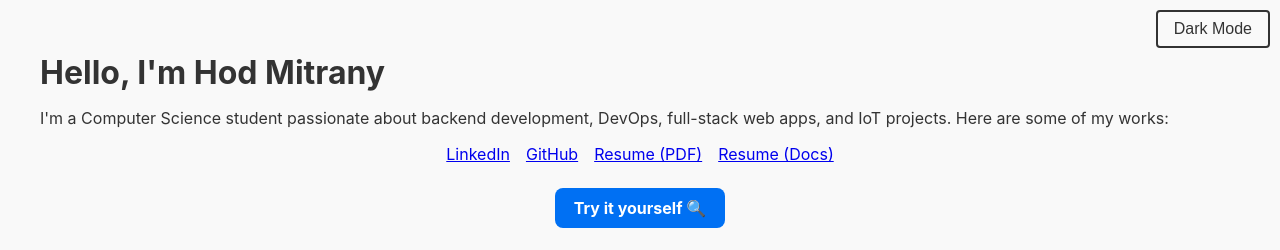
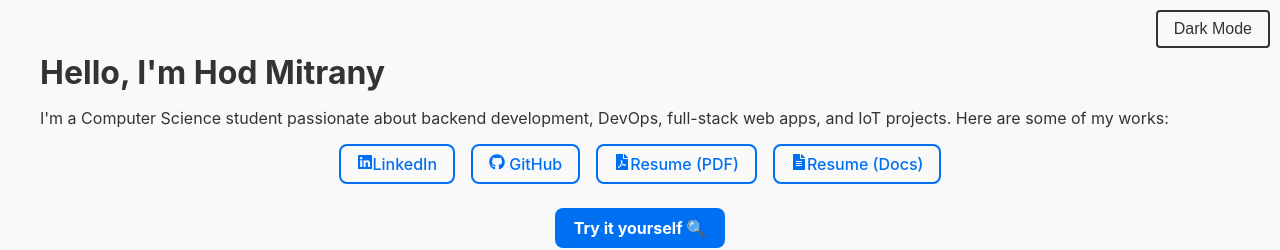
Before and after one commit to hod25/Portfolio, a Next.js app: page /v1 in a window 1280 px wide. Shown: the top 250 px of the page. Built offline with nearby package versions, Linux system fonts and the light colour scheme; no server answers.

Commit message:
react-icons

```diff
--- a/package.json
+++ b/package.json
@@ -12,7 +12,8 @@
         "marked": "^15.0.11",
         "next": "latest",
         "react": "latest",
-        "react-dom": "latest"
+        "react-dom": "latest",
+        "react-icons": "^5.5.0"
     },
     "devDependencies": {
         "@types/marked": "^5.0.2",
--- a/pages/v1/index.tsx
+++ b/pages/v1/index.tsx
@@ -3,7 +3,7 @@
 import Head from 'next/head';
 import { useState, useEffect } from 'react';
 import ReadmeViewer from '../../components/ReadmeViewer';
-
+import { FaLinkedin, FaGithub, FaFilePdf, FaFileAlt } from 'react-icons/fa';
 import RepoCard from "../../components/RepoCard";
 import { fetchRepos } from "../../lib/github";
 
@@ -71,10 +71,10 @@ export default function Home() {
         <h1>Hello, I'm Hod Mitrany</h1>
         <p>I'm a Computer Science student passionate about backend development, DevOps, full-stack web apps, and IoT projects. Here are some of my works:</p>
         <div className="profile-links">
-          <a href="https://www.linkedin.com/in/hod-mitrany/" target="_blank">LinkedIn</a>
-          <a href="https://github.com/hod25" target="_blank" rel="noopener noreferrer">GitHub</a>
-          <a href="/Hod_Mitrany_CV.pdf" target="_blank">Resume (PDF)</a>
-          <a href="https://docs.google.com/document/d/1oCLnmsEQrpIXQk7-LObgFLzX1nPyVlUW/edit?usp=sharing&ouid=100594456677724045614&rtpof=true&sd=true" target="_blank">Resume (Docs)</a>
+          <a href="https://www.linkedin.com/in/hod-mitrany/" target="_blank"><FaLinkedin/>LinkedIn</a>
+          <a href="https://github.com/hod25" target="_blank">  <FaGithub /> GitHub          </a>
+          <a href="/Hod_Mitrany_CV.pdf" target="_blank"><FaFilePdf/>Resume (PDF)</a>
+          <a href="https://docs.google.com/document/d/1oCLnmsEQrpIXQk7-LObgFLzX1nPyVlUW/edit?usp=sharing&ouid=100594456677724045614&rtpof=true&sd=true" target="_blank"><FaFileAlt/>Resume (Docs)</a>
         </div>
         <div className="try-button-container">
           <a href="/search" className="try-button">Try it yourself 🔍</a>
--- a/styles/globals.css
+++ b/styles/globals.css
@@ -348,10 +348,33 @@ body.dark-mode .site-footer {
 .profile-links {
   margin-top: 1rem;
   display: flex;
+  flex-wrap: wrap;
   gap: 1rem;
   justify-content: center;
 }
-.dark-mode .profile-links a {
+
+.profile-links a {
   text-decoration: none;
   color: #0070f3;
+  border: 2px solid #0070f3;
+  padding: 0.5rem 1rem;
+  border-radius: 8px;
+  transition: background-color 0.3s ease, color 0.3s ease;
+  font-weight: 500;
 }
+
+.profile-links a:hover {
+  background-color: #0070f3;
+  color: white;
+}
+
+/* מצב כהה */
+.dark-mode .profile-links a {
+  color: #66b2ff;
+  border-color: #66b2ff;
+}
+
+.dark-mode .profile-links a:hover {
+  background-color: #66b2ff;
+  color: black;
+}
```
Also changed, not shown: 1 other file (tests, documents, lock files or other folders).
